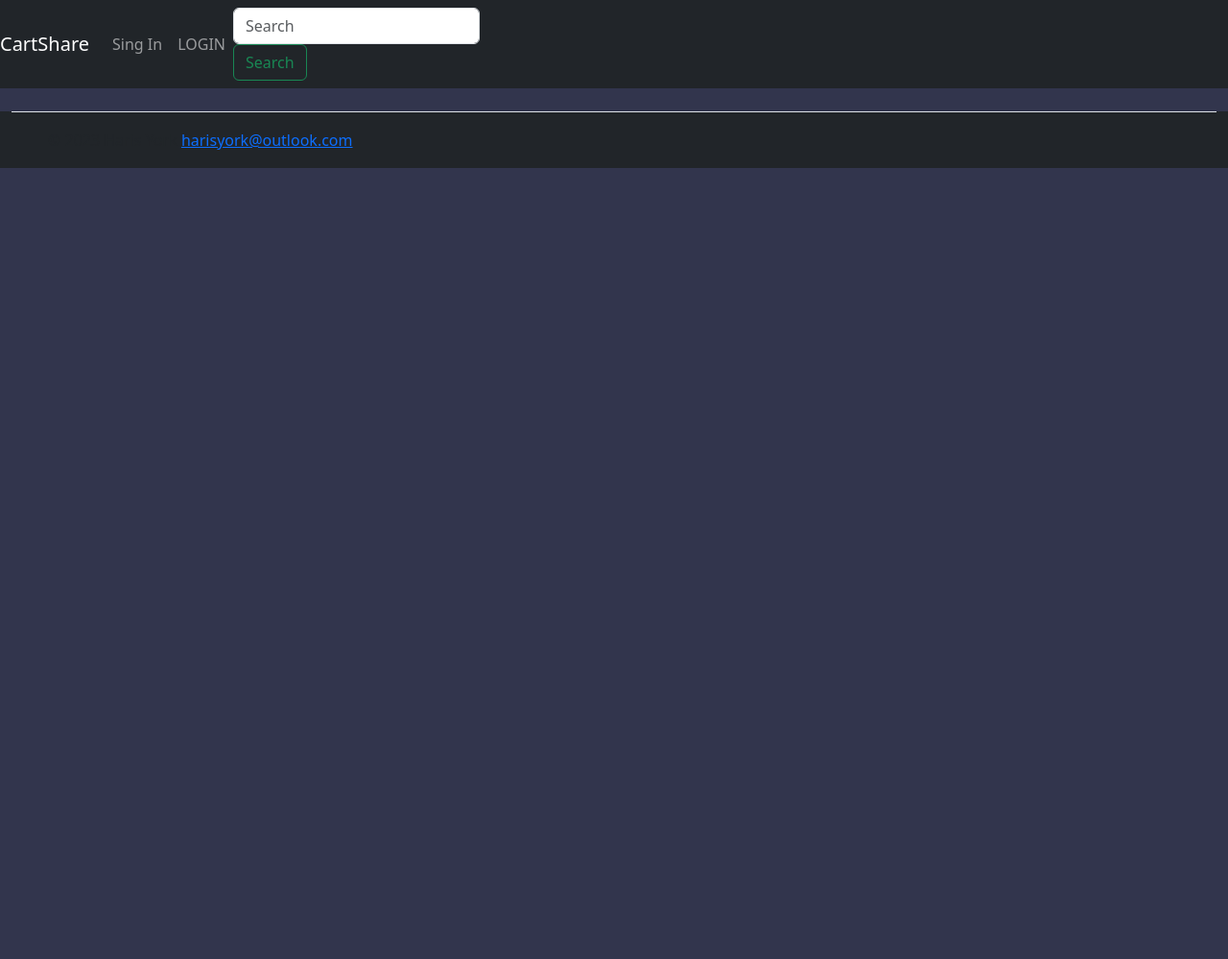
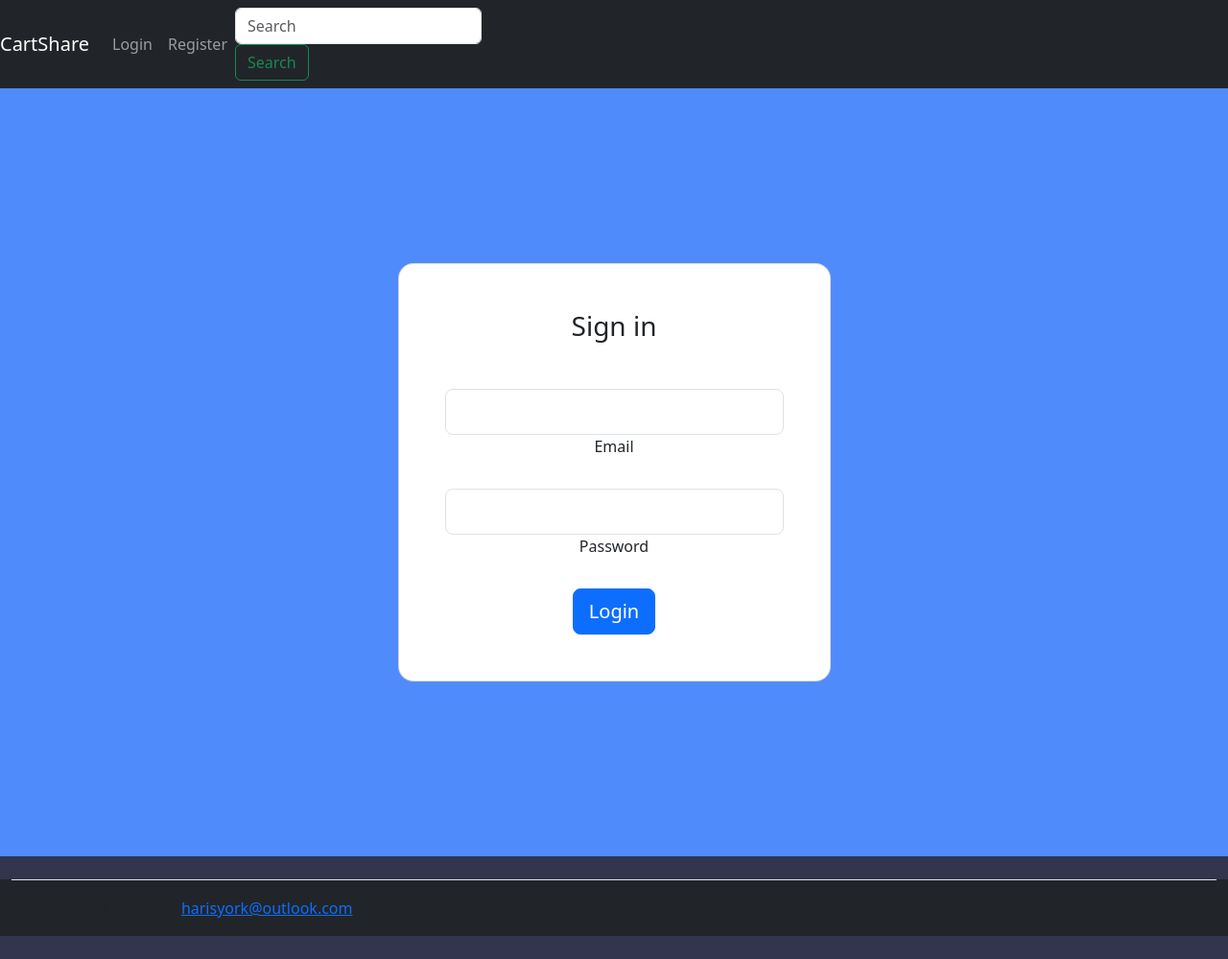
Before and after one commit to slolvin/BRS, a Flask app: page /auth/login in a window 1280 px wide. Shown: the whole page at 96% size. Before the commit the page ends 175 px from the top, so only its background shows below. Run offline with Flask 3, Linux system fonts and the light colour scheme; some libraries are stand-ins or nearby versions.

Commit message:
All works for this moment

```diff
--- a/app.py
+++ b/app.py
@@ -1,18 +1,33 @@
 import os
+from dotenv import load_dotenv
+
+dotenv_path = os.path.join(os.path.dirname(__file__), '.env')
+if os.path.exists(dotenv_path):
+    load_dotenv(dotenv_path)
+
 import sys
 import click
 from flask_migrate import Migrate, upgrade
 from app import create_app, db
 from app.models import User, Role
+from config import DevelopmentConfig
 
-app = create_app('default')
-migrate = Migrate(app, db)
+app = create_app(DevelopmentConfig)
 
 if __name__ == "__main__":
-    app.run(host="0.0.0.0", port=5000)
-    app.run(debug=True)
+    # migrate = Migrate(app, db)
+    app.run(host="0.0.0.0", port=5000, debug=True)
+#     app.run(host="0.0.0.0", port=5000)
+#     app.run(debug=True)
 
 
 @app.shell_context_processor
 def make_shell_context():
     return dict(db=db, User=User, Role=Role)
+
+
+@app.cli.command()
+def deploy():
+    """Run deployment tasks."""
+    # migrate database to latest revision
+    upgrade()
--- a/app/auth/views.py
+++ b/app/auth/views.py
@@ -8,14 +8,26 @@ from .forms import LoginForm, RegistrationForm
 
 @auth.route('/login', methods=['GET', 'POST'])
 def login():
-    form = LoginForm()
-    if form.validate_on_submit():
-        user = User.query.filter_by(email=form.email.data).first()
-        if user is not None and user.verify_password(form.password.data):
-            login_user(user, form.remember_me.data)
-            return redirect(request.args.get('next') or url_for('main.index'))
+    if request.method == 'POST':
+        user = User.query.filter_by(email=request.form['email']).first()
+        if user is not None and user.verify_password(request.form['password']):
+            ## Add remember me checkbox ##
+            login_user(user)
+            next_view = request.args.get('next')
+            if next_view is None or not next_view.startswith('/'):
+                next_view = url_for('main.index')
+            return redirect(next_view)
         flash('Invalid username or password.')
-    return render_template('auth/login.html', form=form)
+    return render_template('auth/login2.html')
+
+    # form = LoginForm()
+    # if form.validate_on_submit():
+    #     user = User.query.filter_by(email=form.email.data).first()
+    #     if user is not None and user.verify_password(form.password.data):
+    #         login_user(user, form.remember_me.data)
+    #         return redirect(request.args.get('next') or url_for('main.index'))
+    #     flash('Invalid username or password.')
+    # return render_template('auth/login.html', form=form)
 
 
 @auth.route('/logout')
@@ -28,17 +40,27 @@ def logout():
 
 @auth.route('/register', methods=['GET', 'POST'])
 def register():
-    form = RegistrationForm()
-    if form.validate_on_submit():
-        user = User(email=form.email.data,
-                    username=form.username.data,
-                    password=form.password.data)
+    if request.method == 'POST':
+        user = User(email=request.form['email'],
+                    username=request.form['username'],
+                    password=request.form['password'])
         db.session.add(user)
         db.session.commit()
         # INSERT HERE SEND EMAIL SECTION #
         flash('You can now login.')
         return redirect(url_for('auth.login'))
-    return render_template('auth/register.html', form=form)
+    return render_template('auth/register.html')
+    # form = RegistrationForm()
+    # if form.validate_on_submit():
+    #     user = User(email=form.email.data,
+    #                 username=form.username.data,
+    #                 password=form.password.data)
+    #     db.session.add(user)
+    #     db.session.commit()
+    #     # INSERT HERE SEND EMAIL SECTION #
+    #     flash('You can now login.')
+    #     return redirect(url_for('auth.login'))
+    # return render_template('auth/register.html', form=form)
 
 
 # @auth.before_app_request
--- a/app/templates/auth/login.html
+++ b/app/templates/auth/login.html
@@ -1,15 +1,28 @@
 {% extends 'base.html' %}
-{% import "bootstrap/wtf.html" as wtf %}
 {% block title %}Login{% endblock %}
 
-{% block page_content %}
-    <div class="page-header">
-        <h1>Login</h1>
+{% block content %}
+    {% if error %}<p class=error><strong>Error:</strong> {{ error }}{% endif %}
+    <div class="container">
+        <form action="{{ url_for('auth.login') }}" method=post>
+            <div class="form-group">
+                <label>Username</label>
+                <input type="text" name="email" class="form-control" placeholder="Enter username">
+            </div>
+            <div class="form-group">
+                <label>Password</label>
+                <input type="password" name="password" class="form-control" placeholder="Password">
+            </div>
+            <div class="form-group">
+                <label>Remember me</label>
+                <input type="checkbox" name="remember" class="form-control">
+            </div>
+            <button name="submit" type="submit" class="btn btn-primary" value="submit">Login</button>
+        </form>
     </div>
     <div class="col-md-4">
-        {{ wtf.quick_form(form) }}
         <br>
-        <p>Forgot your password? <a href="{{ url_for('auth.password_reset_request') }}">Click here to reset it</a>.</p>
+        <p>Forgot your password? <a href="">Click here to reset it</a>.</p>
         <p>New user? <a href="{{ url_for('auth.register') }}">Click here to register</a>.</p>
     </div>
 {% endblock %}
--- /dev/null
+++ b/app/templates/auth/login2.html
@@ -0,0 +1,34 @@
+{% extends 'base.html' %}
+{% block title %}Login{% endblock %}
+
+{% block content %}
+  {% if error %}<p class=error><strong>Error:</strong> {{ error }}{% endif %}
+    <section class="vh-100" style="background-color: #508bfc;">
+      <div class="container py-5 h-100">
+        <div class="row d-flex justify-content-center align-items-center h-100">
+          <div class="col-12 col-md-8 col-lg-6 col-xl-5">
+            <div class="card shadow-2-strong" style="border-radius: 1rem;">
+              <div class="card-body p-5 text-center ">
+                <form action="{{ url_for('auth.login') }}" method=post>
+
+                  <h3 class="mb-5">Sign in</h3>
+
+                  <div data-mdb-input-init class="form-outline mb-4">
+                    <input name="email" type="email" id="typeEmailX-2" class="form-control form-control-lg" />
+                    <label class="form-label" for="typeEmailX-2">Email</label>
+                  </div>
+
+                  <div data-mdb-input-init class="form-outline mb-4">
+                    <input name="password" type="password" id="typePasswordX-2" class="form-control form-control-lg" />
+                    <label class="form-label" for="typePasswordX-2">Password</label>
+                  </div>
+
+                  <button data-mdb-button-init data-mdb-ripple-init class="btn btn-primary btn-lg btn-block" type="submit">Login</button>
+                </form>
+              </div>
+            </div>
+          </div>
+        </div>
+      </div>
+    </section>
+{% endblock %}
--- a/app/templates/base.html
+++ b/app/templates/base.html
@@ -21,7 +21,7 @@
                     <ul class="navbar-nav mr-auto mt-2 mt-lg-0">
                         {% if current_user.is_authenticated %}
                             <li class="nav-item">
-                                <a class="nav-link" href="{url_for('auth.logout')}">Sing Out</a>
+                                <a class="nav-link" href="{{ url_for('auth.logout') }}">Sing Out</a>
                             </li>
                             <li class="nav-item">
                                 <a class="nav-link" href="/add_drink/">ADD DRINK</a>
@@ -37,10 +37,10 @@
                             </li>
                         {% else %}
                             <li class="nav-item">
-                                <a class="nav-link" href="{url_for('auth.login')}">Sing In</a>
+                                <a class="nav-link" href="{{ url_for('auth.login') }}">Login</a>
                             </li>
                             <li class="nav-item">
-                                <a class="nav-link" href="/login/">LOGIN</a>
+                                <a class="nav-link" href="{{ url_for('auth.register') }}">Register</a>
                             </li>
                         {% endif %}
                     </ul>
--- a/compose.yaml
+++ b/compose.yaml
@@ -1,4 +1,3 @@
-
 services:
   web:
     container_name: BRS
--- a/requirements/requirements.txt
+++ b/requirements/requirements.txt
@@ -33,3 +33,4 @@ Werkzeug==3.0.3
 WTForms==3.1.1
 zipp==3.19.1
 psycopg2-binary==2.9.10
+python-dotenv==1.1.1
```
Also changed, not shown: app/__init__.py (+6 -4 lines), app/models.py (+5 -4 lines), app/templates/auth/register.html (+66 -8 lines), app/templates/index.html (+8 -7 lines), config.py (+1 -17 lines), 1 other file.
